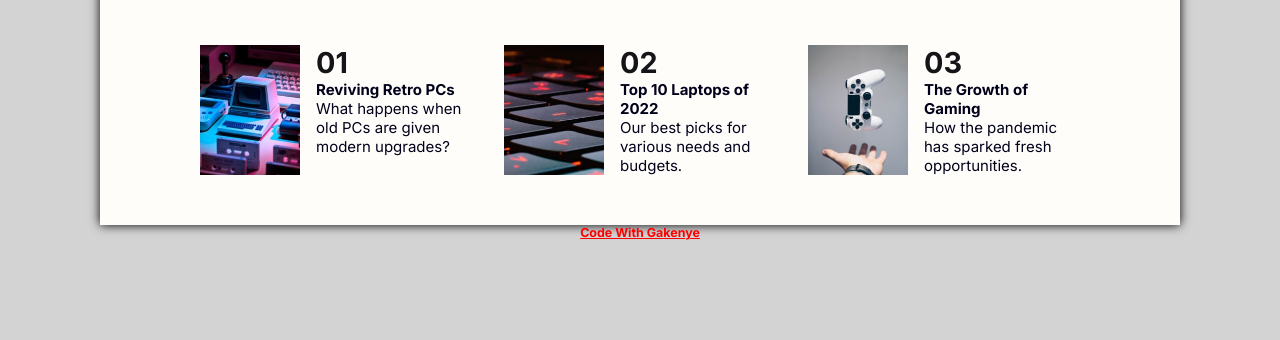
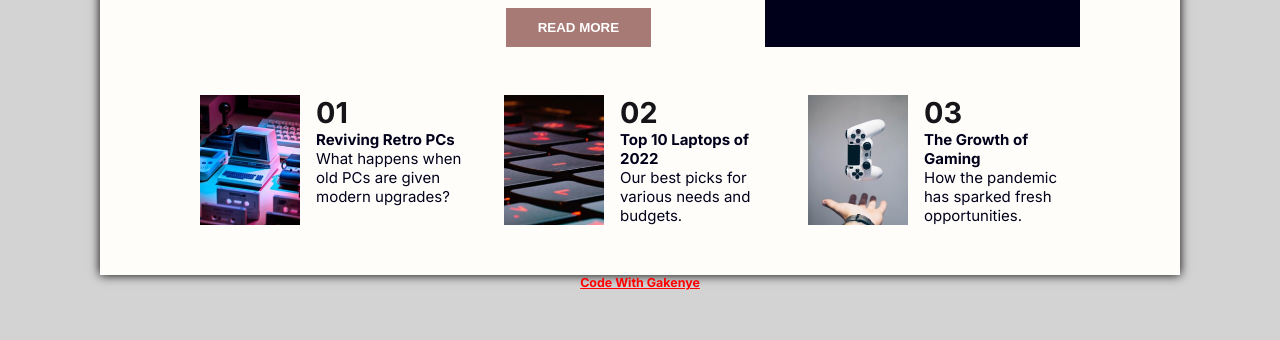
Before and after one commit to Gakenye8741/news-page-flex, a plain HTML site: page index.html in a window 1280 px wide. Shown: the part 621-961 px from the top of the page. Before the commit the page ends 861 px from the top, so only its background shows below. Drawn offline with Linux system fonts and the light colour scheme.

Commit message:
Update style.css

```diff
--- a/style.css
+++ b/style.css
@@ -11,7 +11,7 @@ background-color: lightgray;
 margin: 0;
 padding: 2rem;
 color: hsl(240, 100%, 5%);
-padding: 0 100px;
+padding: 50px 100px;
 }
 
 header{
```
